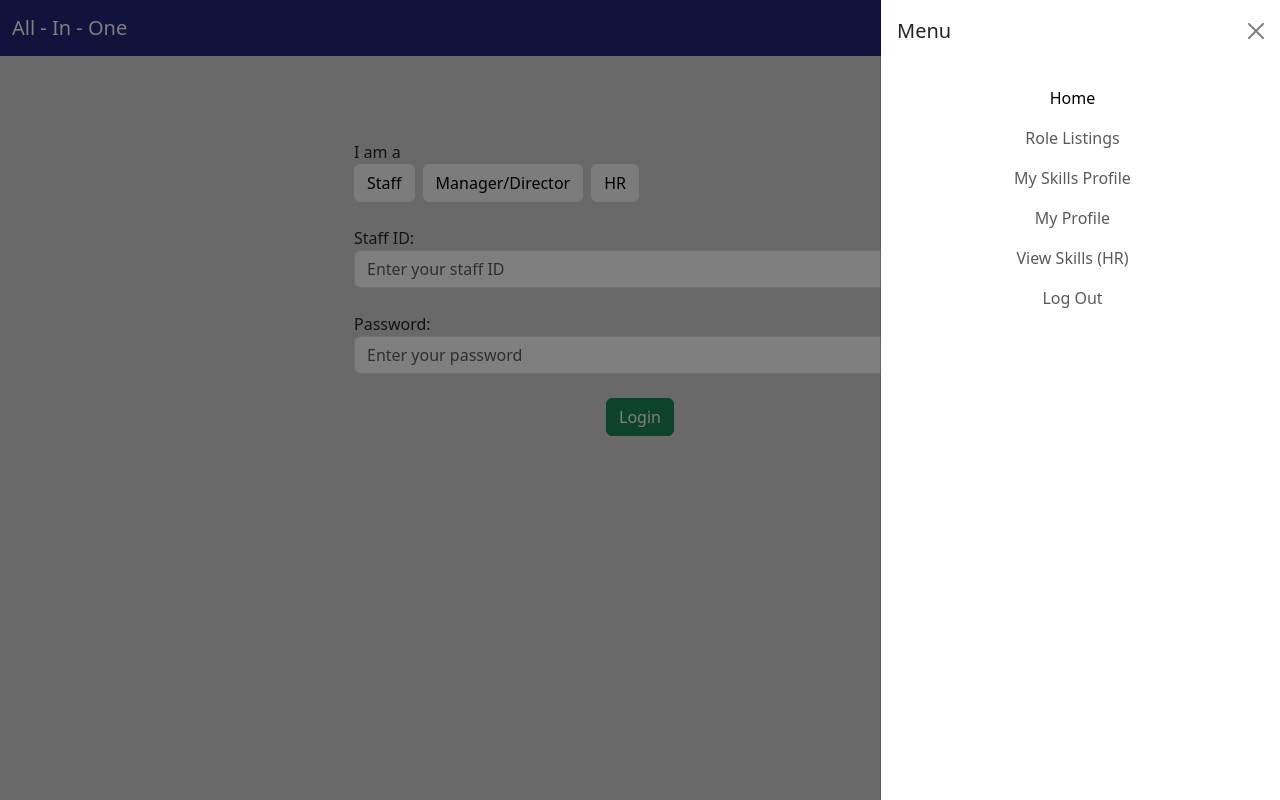
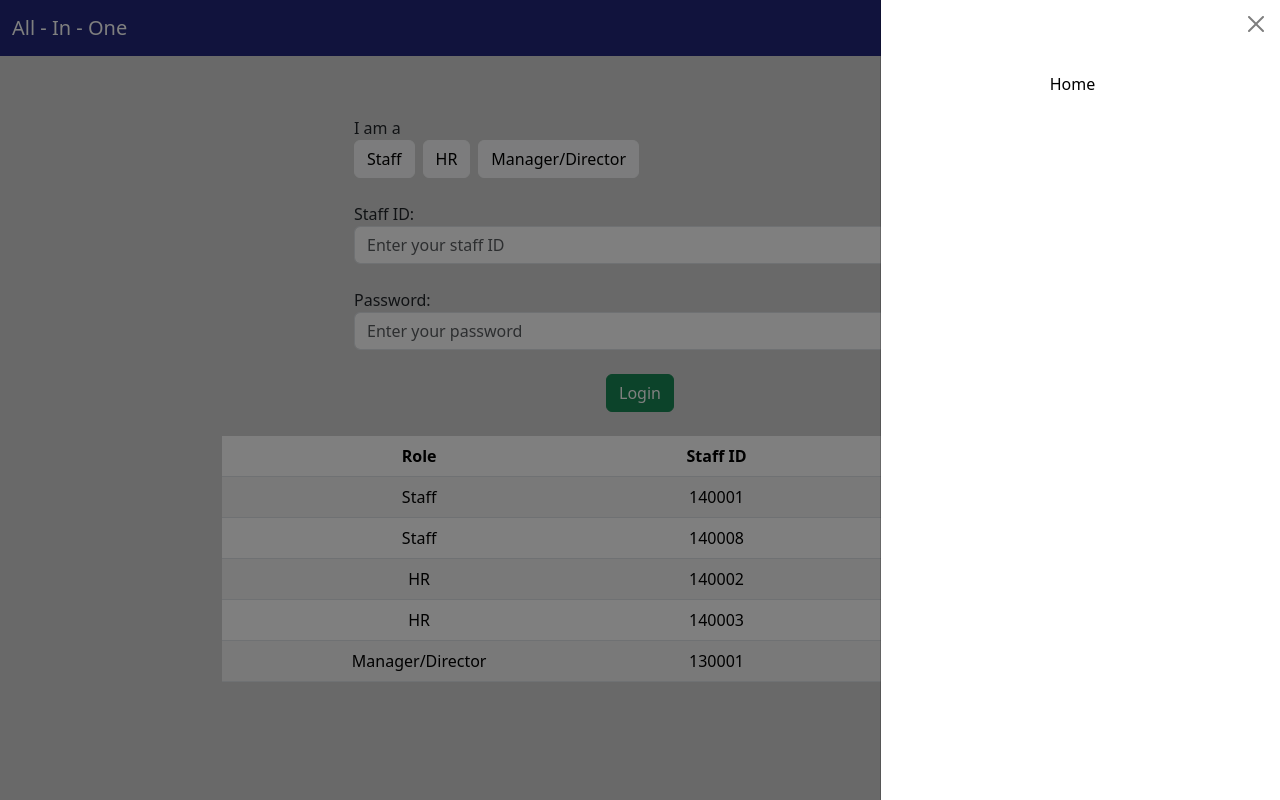
Before and after one commit to vickyyqu/SPM_Scrum_Project, a Vue app: page / in a window 1280 px wide. Both pictures are taken after a click on the button "Toggle navigation". Built offline with nearby package versions, Linux system fonts and the light colour scheme.

Commit message:
added staffid and staff roles, updated navbar

```diff
--- a/src/App.vue
+++ b/src/App.vue
@@ -1,9 +1,7 @@
 <script setup>
-  import Navbar from './components/Navbar.vue';
 </script>
 
 <template>
-  <Navbar />
   <RouterView />
 </template>
 
--- a/src/components/navbar.vue
+++ b/src/components/navbar.vue
@@ -7,32 +7,32 @@
         </button>
         <div class="offcanvas offcanvas-end" tabindex="-1" id="offcanvasNavbar" aria-labelledby="offcanvasNavbarLabel" >
             <div class="offcanvas-header">
-            <h5 class="offcanvas-title" id="offcanvasNavbarLabel">Menu</h5>
+            <h5 class="offcanvas-title" id="offcanvasNavbarLabel">{{ getRole() }}</h5>
             <button type="button" class="btn-close" data-bs-dismiss="offcanvas" aria-label="Close"></button>
             </div>
             <div class="offcanvas-body">
             <ul class="navbar-nav justify-content-end flex-grow-1 pe-3">
-                <li class="nav-item">
+                <li class="nav-item" v-if="getRole().length==0">
                 <a class="nav-link active" aria-current="page" href="/">Home</a>
                 </li>
 
-                <li class="nav-item">
+                <li class="nav-item" v-if="getRole().length>0">
                 <a class="nav-link" href="/rolelistings">Role Listings</a>
                 </li>
 
-                <li class="nav-item">
+                <li class="nav-item" v-if="getRole().length>0">
                 <a class="nav-link" href="#">My Skills Profile</a>
                 </li>
 
-                <li class="nav-item">
+                <li class="nav-item" v-if="getRole().length>0">
                 <a class="nav-link" href="#">My Profile</a>
                 </li>
 
-                <li class="nav-item">
+                <li class="nav-item" v-if="getRole().length>0">
                 <a class="nav-link" href="/viewskills">View Skills (HR)</a>
                 </li>
 
-                <li class="nav-item">
+                <li class="nav-item" v-if="getRole().length>0">
                     <a class="nav-link" href="/" @click="logOut()">Log Out</a>
                 </li>
 
@@ -48,6 +48,13 @@ export default {
         logOut(){
             sessionStorage.clear()
             window.location.href = `/`;
+        },
+        getRole(){
+            if (sessionStorage.getItem("myRole") === null) {
+                return ""
+            } else {
+                return sessionStorage.getItem("myRole")
+            }
         }
     }
 }
--- a/src/views/AddRoleListingView.vue
+++ b/src/views/AddRoleListingView.vue
@@ -1,5 +1,6 @@
 <script>
 import { ref, watch, computed } from "vue";
+import Navbar from '../components/Navbar.vue';
 import roleListingService from "../../services/RoleListing.js";
 import roleService from "../../services/Role.js";
 import staffService from "../../services/Staff.js";
@@ -9,6 +10,9 @@ import departmentService from "../../services/Department.js"
 import "vue-select/dist/vue-select.css";
 
 export default {
+    components: {
+        Navbar
+    },
     setup() {
         const roleListing = ref();
         const roles = ref();
@@ -139,6 +143,7 @@ export default {
 </script>
 
 <template>
+    <Navbar />
     <div class="container">
         <div class="row">
             <div class="col">
--- a/src/views/RoleListingView.vue
+++ b/src/views/RoleListingView.vue
@@ -2,10 +2,14 @@
 <script >
 import { ref, onMounted } from 'vue'
 import { useRoute } from "vue-router";
+import Navbar from '../components/Navbar.vue';
 import roleListingService from '../../services/RoleListing.js'
 import router from '../main';
 
 export default {
+    components: {
+        Navbar
+    },
     setup() {
         const roleListings = ref([])
         const route = useRoute()
@@ -38,6 +42,7 @@ export default {
 
 
 <template>
+    <Navbar />
     <div class="container-fluid" style="top: 0;right: 0;bottom: 0;left: 0;">
         <div class="row">
             <div class="col-6">
--- a/src/views/UpdateRoleListingView.vue
+++ b/src/views/UpdateRoleListingView.vue
@@ -1,6 +1,7 @@
 <script>
 import { ref, watch, computed, onMounted } from "vue";
 import { useRoute } from "vue-router";
+import Navbar from '../components/Navbar.vue';
 import roleListingService from "../../services/RoleListing.js";
 import roleService from "../../services/Role.js";
 import staffService from "../../services/Staff.js";
@@ -11,6 +12,9 @@ import countryService from "../../services/Country.js";
 import departmentService from "../../services/Department.js";
 
 export default {
+    components: {
+        Navbar
+    },
     setup() {
         const roleListing = ref();
         const roles = ref();
@@ -154,6 +158,7 @@ export default {
 </script>
 
 <template>
+    <Navbar />
         <div>
             <div v-if="roleListing">
                 <h1 class="text-start mt-5">Edit Listing</h1>
--- a/src/views/ViewRoleListingDetails.vue
+++ b/src/views/ViewRoleListingDetails.vue
@@ -2,6 +2,7 @@
 <script >
 import { ref, onMounted } from 'vue'
 import { useRoute } from "vue-router";
+import Navbar from '../components/Navbar.vue';
 import roleListingService from '../../services/RoleListing.js'
 import RoleSkillService from '../../services/RoleSkill.js'
 import StaffSkillsService from '../../services/StaffSkill.js'
@@ -10,7 +11,9 @@ import { all } from 'axios';
 import Role from '../../services/Role';
 
 export default {
-
+    components: {
+        Navbar
+    },
     data() {
         const route = useRoute()
         var role_name = route.query.RoleName
@@ -116,6 +119,7 @@ export default {
 
 
 <template>
+    <Navbar />
     <div class="container rounded py-4" style="outline: black 2px solid; min-height: 80vh;background-color: white;">
 
         <div class="row" style="width: 100%;">
--- a/src/views/ViewSkillsView.vue
+++ b/src/views/ViewSkillsView.vue
@@ -1,8 +1,12 @@
 <script>
 import { ref, onMounted } from 'vue'
+import Navbar from '../components/Navbar.vue';
 import RoleSkillService from '../../services/RoleSkill.js'
 
 export default {
+  components: {
+        Navbar
+  },
   setup() {
     const roleSkills = ref([])
 
@@ -35,6 +39,7 @@ export default {
 </script>
 
 <template>
+  <Navbar />
   <div class="container-fluid" style="
           top: 0;
           right: 0;
--- a/src/views/homePage.vue
+++ b/src/views/homePage.vue
@@ -1,25 +1,44 @@
 <script>
+import Navbar from '../components/Navbar.vue';
 export default {
+    components: {
+        Navbar
+    },
     data() {
         return {
             staffId: "",
             pwd: "",
-            roles: ["Staff", "Manager/Director", "HR"],
+            roles: ["Staff", "HR", "Manager/Director"],
             myRole: "",
-            checkuser: {
-                "HR": {
-                    "userId" : 1,
-                    "pwd": "smu@1234"
+            usersList: {
+                "HR": [
+                    {
+                        "userId" : "140002",
+                        "pwd": "smu123"
                     },
-                "Manager/Director": {
-                    "userId" : 2,
-                    "pwd": "smu@1234"
+                    {
+                        "userId" : "140003",
+                        "pwd": "smu123"
+                    }
+                ],
+                "Manager/Director": [
+                    {
+                        "userId" : "130001",
+                        "pwd": "smu123"
+                    }
+                ],
+                "Staff": [
+                    {
+                        "userId" : "140001",
+                        "pwd": "smu123"
                     },
-                "Staff": {
-                    "userId" : 3,
-                    "pwd": "smu@1234"
+                    {
+                        "userId" : "140008",
+                        "pwd": "smu123"
                     }
-            }
+                ]
+            },
+            errMsg: ""
         }
     },
     methods: {
@@ -27,9 +46,35 @@ export default {
             console.log(this.staffId)
             console.log(this.pwd)
 
+            if (this.myRole.length == 0){
+                this.errMsg = "Please select a role."
+            } else {
+                var userExist = false
+                var checkUser = this.usersList[this.myRole]
+
+                for (let i=0; i<checkUser.length; i++){
+                    if (checkUser[i]["userId"]==this.staffId && checkUser[i]["pwd"]==this.pwd) {
+                        console.log("Login successful!")
+                        userExist = true
+
                         // set staff id
                         sessionStorage.setItem("staffId", this.staffId)
+                        sessionStorage.setItem("myRole", this.myRole)
                         this.$router.push("/rolelistings")
+
+                    } else if (checkUser[i]["userId"]==this.staffId && checkUser[i]["pwd"]!=this.pwd){
+                        userExist = true
+                        this.errMsg = "Password is incorrect."
+                        this.pwd = ""
+                    }
+                }
+
+                if (!userExist){
+                    this.errMsg = "Staff ID is invalid."
+                    this.staffId = ""
+                    this.pwd = ""
+                }
+            }
         },
         changeRole(role){
             console.log(role)
@@ -40,8 +85,9 @@ export default {
 </script>
 
 <template>
+    <Navbar />
     <div class="container-fluid d-flex justify-content-center">
-        <div class="row mt-5 w-50" style="text-align:start;">
+        <div class="row my-4 w-50" style="text-align:start;">
 
             <span style="pb-0 mb-0">I am a {{myRole}}</span>
             <div class="btn-group mb-4 mt-0" role="group">
@@ -61,10 +107,33 @@ export default {
                     <span style="pb-0 mb-0">Password:</span>
                     <input class="form-control input-lg" type="password" placeholder="Enter your password" v-model="pwd"/>
                 </div>
+                <div v-if="errMsg.length>0" class="alert alert-danger">
+                    {{ errMsg }}
+                </div>
                 <div class="form-group d-flex justify-content-center">
                     <button class="btn btn-success" @click="validateUser()">Login</button>
                 </div>
             </div>
         </div>
     </div>
+    <div class="container d-flex justify-content-center">
+        <table class="table table-striped w-75">
+            <thead>
+                <tr>
+                <th scope="col">Role</th>
+                <th scope="col">Staff ID</th>
+                <th scope="col">Password</th>
+                </tr>
+            </thead>
+            <tbody>
+                <template v-for="role in roles">
+                    <tr v-for="each in usersList[role]">
+                        <td>{{ role }}</td>
+                        <td>{{each['userId']}}</td>
+                        <td>{{each['pwd']}}</td>
+                    </tr>
                 </template>
+            </tbody>
+        </table>
+    </div>
+</template>
```
Lines whose indentation alone changed are shown as unchanged.
